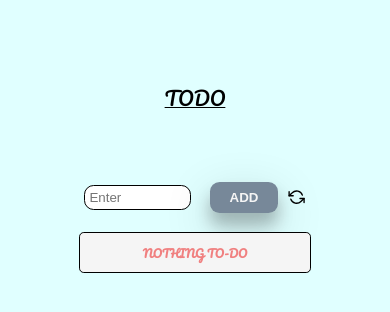
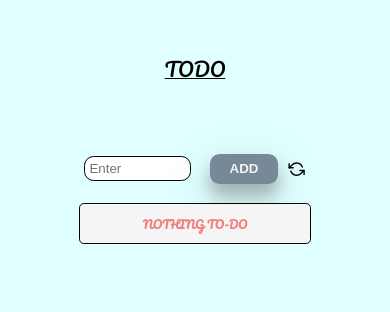
Before and after one commit to gamitej/React, a React (Create React App) app in the folder todo/: page / in a window 390 px wide. Shown: the part 130-442 px from the top of the page. Built offline with nearby package versions, Linux system fonts and the light colour scheme.

Commit message:
todo alert

```diff
--- a/todo/src/App.css
+++ b/todo/src/App.css
@@ -125,7 +125,7 @@ body {
     font-size: .8rem;
   }
   .flex{
-    margin-top: 15rem;
+    margin-top: 13rem;
   }
 }
 
@@ -134,7 +134,7 @@ body {
     font-size: .6rem;
   }
   .flex{
-    margin-top: 22rem;
+    margin-top: 19rem;
   }
 
 }
@@ -144,7 +144,7 @@ body {
     font-size: .4rem;
   }
   .flex{
-    margin-top: 35rem;
+    margin-top: 30rem;
   }
 
 }
--- a/todo/src/App.js
+++ b/todo/src/App.js
@@ -1,6 +1,7 @@
 import "./App.css";
 import React, { useState } from "react";
 import { FiRefreshCcw } from "react-icons/fi";
+
 
 export default function App() {
   const [val, setVal] = useState([]);
@@ -8,9 +9,14 @@ export default function App() {
   const [sub, setSub] = useState("");
 
   const Add = () => {
+    if (sub===""){
+      alert("Input Field Can't be empty")
+    }
+    else{
     setI(i + 1);
     setVal([...val, { id: i, f: sub }]);
     setSub("");
+    }
   };
 
   const Remove = (index) => {
@@ -19,7 +25,6 @@ export default function App() {
   };
 
   const Upload = (e) => {
-    e.preventDefault();
     setSub(e.target.value);
   };
 
```
